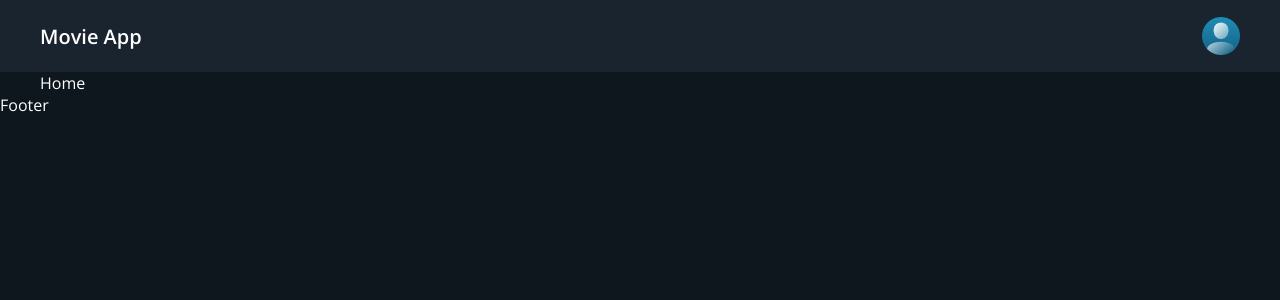
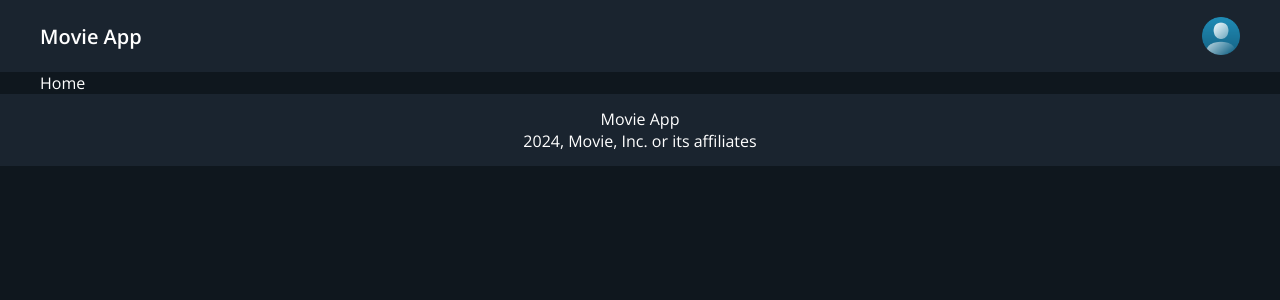
Before and after one commit to henryookonkwo/redux_movie_rating_app, a React (Create React App) app: page / in a window 1280 px wide. Shown: the top 300 px of the page. Built offline with nearby package versions, Linux system fonts and the light colour scheme.

Commit message:
Added Footer component

```diff
--- a/src/components/Footer/Footer.js
+++ b/src/components/Footer/Footer.js
@@ -1,7 +1,16 @@
 import React from "react";
+import "./Footer.scss";
 
 const Footer = () => {
-  return <div>Footer</div>;
+  const today = new Date();
+  const year = today.getFullYear();
+
+  return (
+    <div className="footer">
+      <div>Movie App</div>
+      <div>{year}, Movie, Inc. or its affiliates</div>
+    </div>
+  );
 };
 
 export default Footer;
--- a/src/components/Footer/Footer.scss
+++ b/src/components/Footer/Footer.scss
@@ -0,0 +1,10 @@
+@import "../../common/colors.scss";
+.footer {
+  background: $secondary-color;
+  height: 72px;
+  display: flex;
+  justify-content: center;
+  align-items: center;
+  color: $font-primary;
+  flex-direction: column;
+}
```
